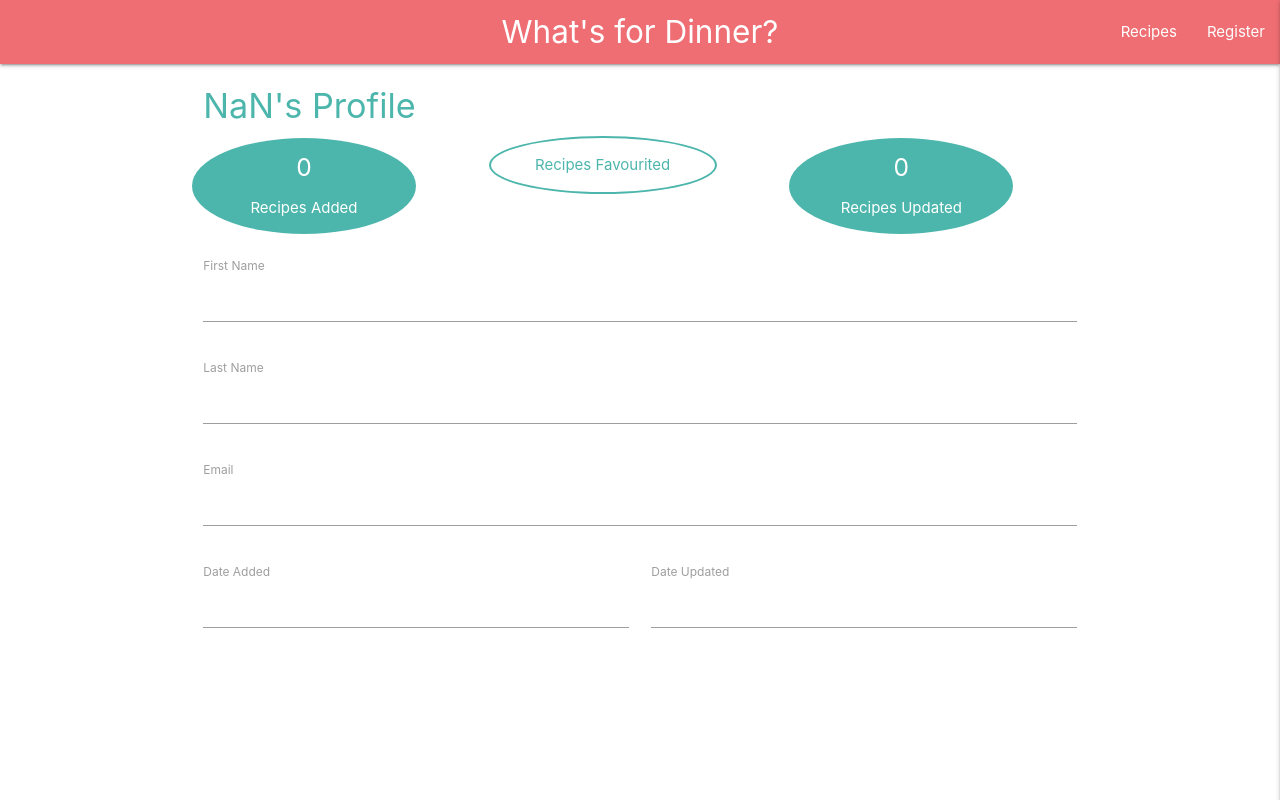
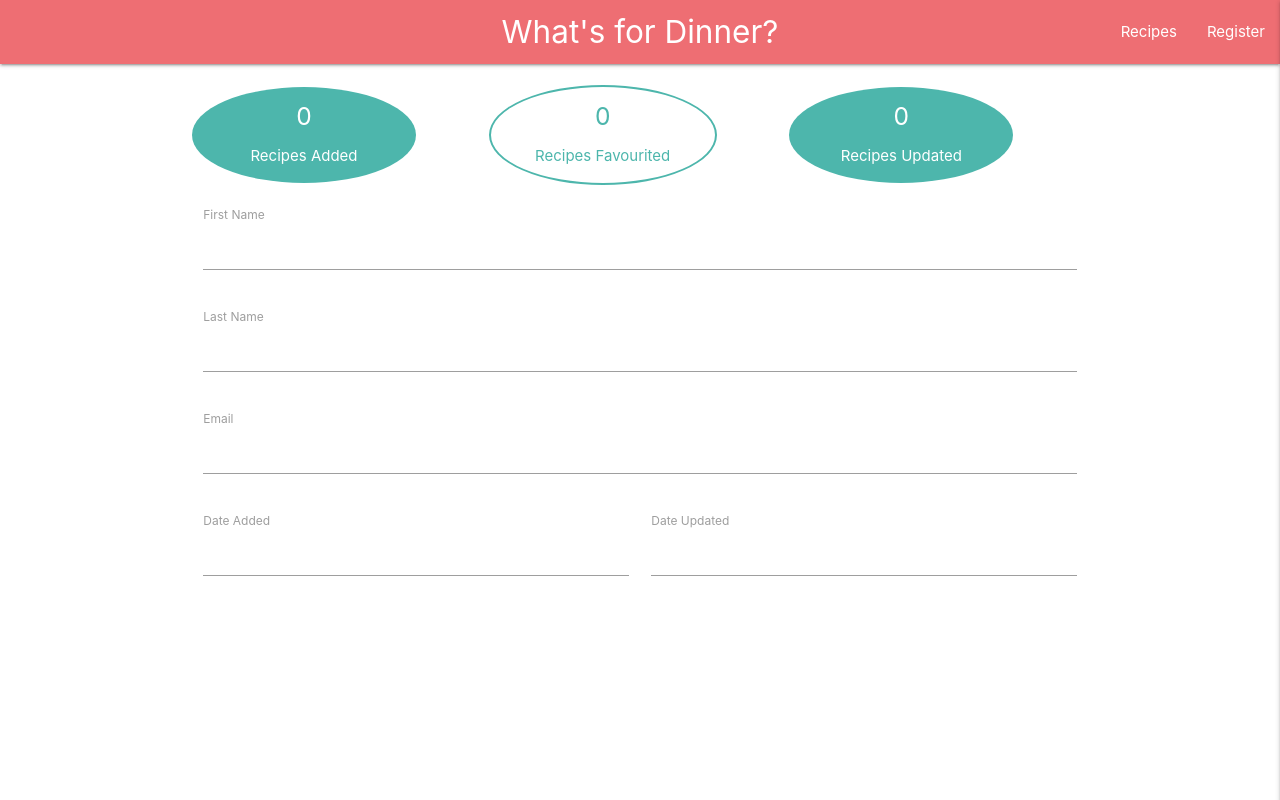
Before and after one commit to kinsellap/dinner, a React (Create React App) app in the folder frontend/: page /users in a window 1280 px wide. Built offline with nearby package versions, Linux system fonts and the light colour scheme.

Commit message:
Fix issues with session logout

```diff
--- a/frontend/src/Component/User/UserProfile.js
+++ b/frontend/src/Component/User/UserProfile.js
@@ -31,7 +31,7 @@ function UserProfile() {
         if (loggedInUser) {
             userCountRecipesAdded(loggedInUser._id);
         }
-    }, [countRecipesAdded, loggedInUser]);
+    }, []);
 
     useEffect(() => {
         const userCountRecipesUpdated = async (userId) => {
@@ -50,7 +50,7 @@ function UserProfile() {
         if (loggedInUser) {
             userCountRecipesUpdated(loggedInUser._id);
         }
-    }, [countRecipesAdded, loggedInUser]);
+    }, []);
 
     const handleDeleteClick = (event) => {
         //TODO pop up double check
@@ -76,7 +76,7 @@ function UserProfile() {
     const handleClearFavouritesClick = (event) => {
         //TODO pop up double check
         event.preventDefault();
-        updateUser(loggedInUser._id, { favourite_recipes:[]})
+        updateUser(loggedInUser._id, { favourite_recipes: [] })
             .then((res) => {
                 setLoggedInUser(res.data);
                 setAuthenticatedUser(res.data);
@@ -100,19 +100,26 @@ function UserProfile() {
         setTimeout(() => navigate('/users/login'), 1000);
     }
 
+    const getCountRecipesFavourited = () => {
+        return loggedInUser ? loggedInUser.favourite_recipes.length : 0;
+    }
+
+    const getProfileName = () => {
+        return loggedInUser ? capitaliseFirstLetter(loggedInUser?.first_name) + "'s Profile" : '';
+    }
+
     return (
         <div className="row">
             <div className="col s12">
-                <h4 className="teal-text text-lighten-2">{capitaliseFirstLetter(loggedInUser?.first_name)}'s Profile</h4>
+                <h4 className="teal-text text-lighten-2">{getProfileName()}</h4>
                 <div className="row">
-
                     <div className="col s3 center teal lighten-2 circle" style={{ color: "white" }}>
-                        <h5>  {countRecipesAdded}</h5>
+                        <h5> {countRecipesAdded}</h5>
                         <p>Recipes Added</p>
                     </div>
                     <div className="col s1" />
                     <div className="col s3 center circle" style={{ outline: "2px solid #4db6ac", color: "#4db6ac" }}>
-                        <h5>  {loggedInUser?.favourite_recipes.length}</h5>
+                        <h5>  {getCountRecipesFavourited()}</h5>
                         <p>Recipes Favourited</p>
                     </div>
                     <div className="col s1" />
--- a/frontend/src/Layout/HeaderLayout.js
+++ b/frontend/src/Layout/HeaderLayout.js
@@ -1,10 +1,11 @@
-import { Link } from "react-router-dom";
+import { Link, useNavigate } from "react-router-dom";
 import { useContext, useEffect } from "react";
 import { UserContext } from "../Service/UserProvider";
 import { removeAuthenticatedUser } from "../Service/SessionService";
 import M from 'materialize-css';
 
 function HeaderLayout() {
+  const navigate = useNavigate();
   const [loggedInUser, setLoggedInUser] = useContext(UserContext);
 
   useEffect(() => {
@@ -15,6 +16,7 @@ function HeaderLayout() {
   const doLogout = () => {
     removeAuthenticatedUser();
     setLoggedInUser();
+    setTimeout(() => navigate('/'), 100);
   };
 
   return (
@@ -25,7 +27,7 @@ function HeaderLayout() {
         <ul className="right hide-on-med-and-down">
           <li hidden={!loggedInUser}><Link to="/users">Profile</Link></li>
           <li><Link to="/recipes">Recipes</Link></li>
-          <li hidden={!loggedInUser}><Link to="/"><span onClick={doLogout}>Logout</span></Link></li>
+          <li hidden={!loggedInUser}><Link onClick={doLogout}>Logout</Link></li>
           <li hidden={loggedInUser}><Link to="/users/register">Register</Link></li>
         </ul>
         <ul className="sidenav !right" id="burger">
--- a/frontend/src/Service/SessionService.js
+++ b/frontend/src/Service/SessionService.js
@@ -3,6 +3,7 @@ const LOGGED_IN_USER = 'loggedInUser'
 const AUTH_TOKEN = 'authToken'
 
 export const setAuthenticatedUser = async (user) => {
+    console.log("setting session")
     sessionStorage.setItem(LOGGED_IN_USER, JSON.stringify(user));
 };
 
--- a/frontend/src/index.js
+++ b/frontend/src/index.js
@@ -7,10 +7,8 @@ import { UserProvider } from './Service/UserProvider';
 const root = ReactDOM.createRoot(document.getElementById('root'));
 root.render(
   <UserProvider>
-    <React.StrictMode>
       <BrowserRouter>
         <App />
       </BrowserRouter>
-    </React.StrictMode>
   </UserProvider>
 );
```
